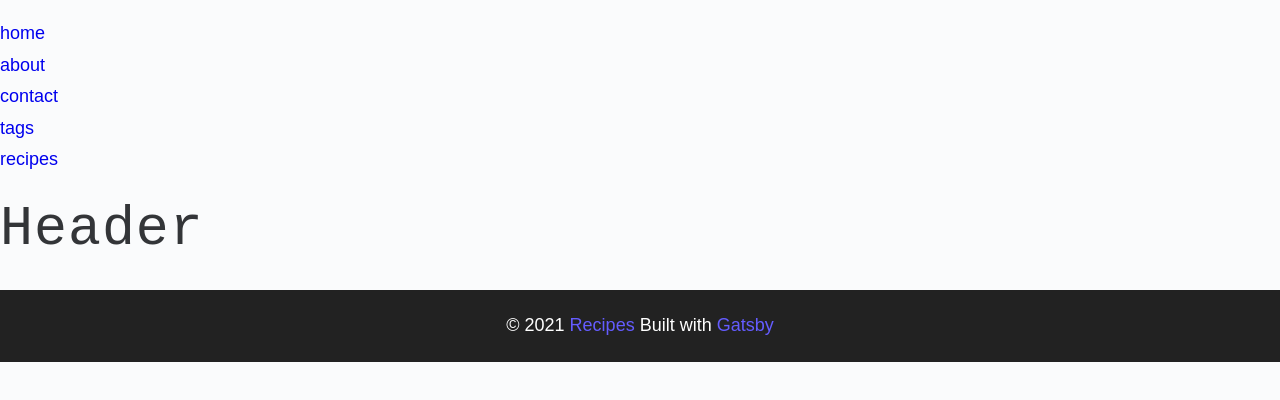
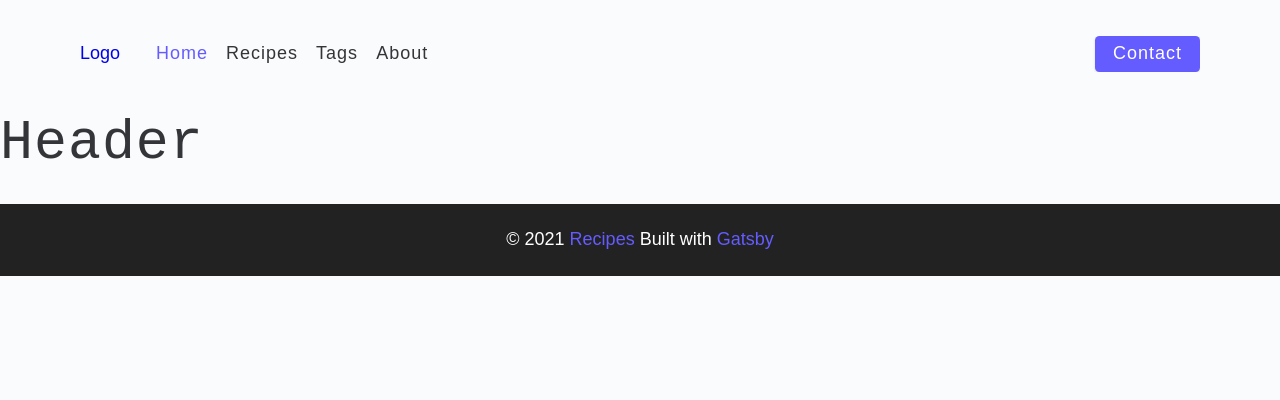
Before and after one commit to NigelMarshal/gatsby-recipes-app, a Gatsby site: page / in a window 1280 px wide. Built offline with nearby package versions, Linux system fonts and the light colour scheme; Gatsby itself is replaced by a stand-in of ours.

Commit message:
feat(Navbar): Set up navbar and app data

```diff
--- a/package.json
+++ b/package.json
@@ -20,6 +20,7 @@
     "normalize.css": "^8.0.1",
     "react": "^17.0.1",
     "react-dom": "^17.0.1",
+    "react-icons": "^4.3.1",
     "styled-components": "^5.3.3"
   },
   "devDependencies": {
--- a/src/components/Navbar.js
+++ b/src/components/Navbar.js
@@ -1,26 +1,45 @@
-import React from "react"
+import React, { useState } from "react"
 import { Link } from "gatsby"
+import { FiAlignJustify } from "react-icons/fi"
+
 const Navbar = () => {
+  const [showHamburger, setShowHamburger] = useState(false)
   return (
-    <nav>
-      <ul>
-        <li>
-          <Link to="/">home</Link>
-        </li>
-        <li>
-          <Link to="/about">about</Link>
-        </li>
-        <li>
-          <Link to="/contact">contact</Link>
-        </li>
-        <li>
-          <Link to="/tags">tags</Link>
-        </li>
-
-        <li>
-          <Link to="/recipes">recipes</Link>
-        </li>
-      </ul>
+    <nav className="navbar">
+      <div className="nav-center">
+        <div className="nav-header">
+          <Link to="/">Logo</Link>
+          <button
+            className="nav-btn"
+            onClick={() => setShowHamburger(!showHamburger)}
+          >
+            <FiAlignJustify />
+          </button>
+        </div>
+        <div className={showHamburger ? "nav-links show-links" : "nav-links"}>
+          <Link to="/" className="nav-link" activeClassName="active-link">
+            Home
+          </Link>
+          <Link
+            to="/recipes"
+            className="nav-link"
+            activeClassName="active-link"
+          >
+            Recipes
+          </Link>
+          <Link to="/tags" className="nav-link" activeClassName="active-link">
+            Tags
+          </Link>
+          <Link to="/about" className="nav-link" activeClassName="active-link">
+            About
+          </Link>
+          <div className="nav-link contact-link">
+            <Link to="/contact" className="btn">
+              Contact
+            </Link>
+          </div>
+        </div>
+      </div>
     </nav>
   )
 }
```
Also changed, not shown: src/assets/data/recipe.json (added, +20 -0 lines), src/assets/images/about.jpeg (added), src/assets/images/main.jpeg (added), src/assets/images/recipe-1.jpeg (added), src/assets/images/recipes/recipe-1.jpeg (added), src/assets/images/recipes/recipe-2.jpg (added), src/assets/images/recipes/recipe-3.jpeg (added), src/assets/images/recipes/recipe-4.jpeg (added), 3 other files.
